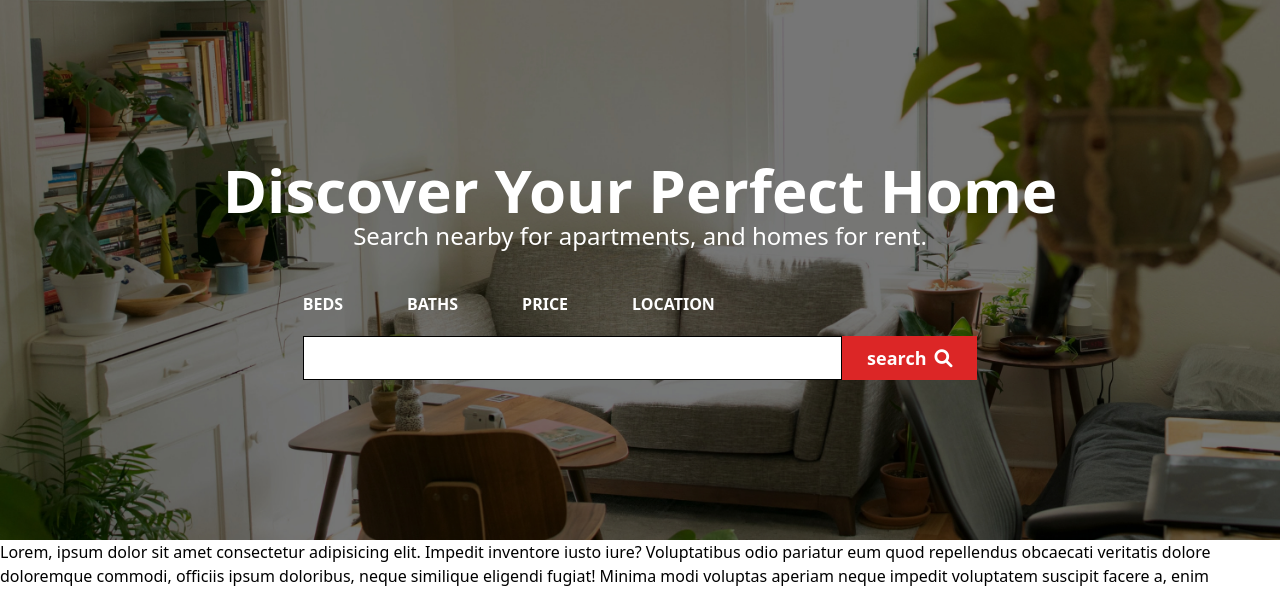
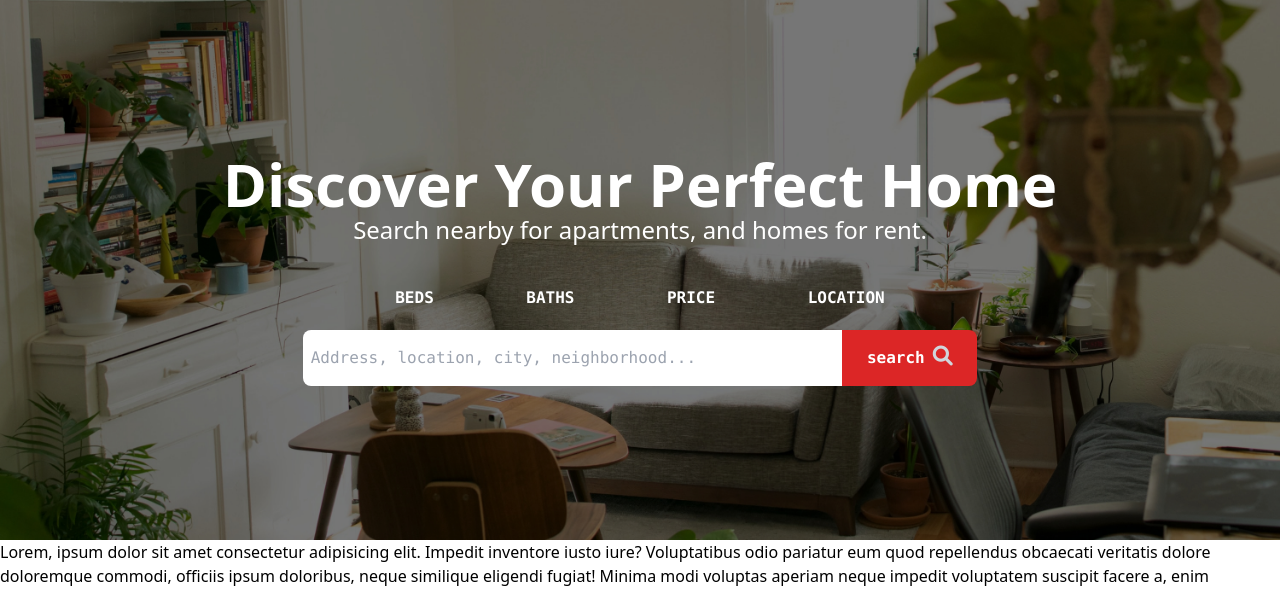
Before and after one commit to Gabriel-Rockson/isotach-global, a Django app: template templates/pages/homepage.html in a window 1280 px wide. Shown: the part 64-654 px from the top of the page. Run offline with Django 3.2, Linux system fonts and the light colour scheme; the template is opened without the code that fills it, so the values that code supplies are empty.

Commit message:
Complete mobile responsiveness of the banner

```diff
--- a/static/css/tailwind/global.css
+++ b/static/css/tailwind/global.css
@@ -399,6 +399,15 @@ Ensure the default browser behavior of the `hidden` attribute.
 .mr-2 {
   margin-right: 0.5rem;
 }
+.mt-1 {
+  margin-top: 0.25rem;
+}
+.mr-5 {
+  margin-right: 1.25rem;
+}
+.mt-2 {
+  margin-top: 0.5rem;
+}
 .block {
   display: block;
 }
@@ -456,6 +465,9 @@ Ensure the default browser behavior of the `hidden` attribute.
 .justify-around {
   justify-content: space-around;
 }
+.justify-evenly {
+  justify-content: space-evenly;
+}
 .space-y-5 > :not([hidden]) ~ :not([hidden]) {
   --tw-space-y-reverse: 0;
   margin-top: calc(1.25rem * calc(1 - var(--tw-space-y-reverse)));
@@ -468,6 +480,9 @@ Ensure the default browser behavior of the `hidden` attribute.
 }
 .self-center {
   align-self: center;
+}
+.rounded-lg {
+  border-radius: 0.5rem;
 }
 .border-2 {
   border-width: 2px;
@@ -525,8 +540,19 @@ Ensure the default browser behavior of the `hidden` attribute.
   padding-top: 0.5rem;
   padding-bottom: 0.5rem;
 }
+.py-2\.5 {
+  padding-top: 0.625rem;
+  padding-bottom: 0.625rem;
+}
+.py-4 {
+  padding-top: 1rem;
+  padding-bottom: 1rem;
+}
 .text-center {
   text-align: center;
+}
+.font-mono {
+  font-family: ui-monospace, SFMono-Regular, Menlo, Monaco, Consolas, "Liberation Mono", "Courier New", monospace;
 }
 .text-2xl {
   font-size: 1.5rem;
@@ -587,6 +613,10 @@ Ensure the default browser behavior of the `hidden` attribute.
 .text-white {
   --tw-text-opacity: 1;
   color: rgb(255 255 255 / var(--tw-text-opacity));
+}
+.text-gray-300 {
+  --tw-text-opacity: 1;
+  color: rgb(209 213 219 / var(--tw-text-opacity));
 }
 .bg-blend-saturation {
   background-blend-mode: saturation;
@@ -658,7 +688,15 @@ Ensure the default browser behavior of the `hidden` attribute.
   color: rgb(75 85 99 / var(--tw-text-opacity));
 }
 
+.focus\:outline-purple-600:focus {
+  outline-color: #9333ea;
+}
+
 @media (min-width: 640px) {
+
+  .sm\:w-4\/5 {
+    width: 80%;
+  }
 
   .sm\:text-4xl {
     font-size: 2.25rem;
@@ -670,6 +708,10 @@ Ensure the default browser behavior of the `hidden` attribute.
 
   .md\:mr-2 {
     margin-right: 0.5rem;
+  }
+
+  .md\:mt-0 {
+    margin-top: 0px;
   }
 
   .md\:inline {
@@ -684,10 +726,45 @@ Ensure the default browser behavior of the `hidden` attribute.
     display: none;
   }
 
+  .md\:w-4\/5 {
+    width: 80%;
+  }
+
+  .md\:w-1\/5 {
+    width: 20%;
+  }
+
+  .md\:flex-row {
+    flex-direction: row;
+  }
+
   .md\:space-x-5 > :not([hidden]) ~ :not([hidden]) {
     --tw-space-x-reverse: 0;
     margin-right: calc(1.25rem * var(--tw-space-x-reverse));
     margin-left: calc(1.25rem * calc(1 - var(--tw-space-x-reverse)));
+  }
+
+  .md\:rounded-r-lg {
+    border-top-right-radius: 0.5rem;
+    border-bottom-right-radius: 0.5rem;
+  }
+
+  .md\:rounded-r-none {
+    border-top-right-radius: 0px;
+    border-bottom-right-radius: 0px;
+  }
+
+  .md\:rounded-tr-none {
+    border-top-right-radius: 0px;
+  }
+
+  .md\:rounded-br-none {
+    border-bottom-right-radius: 0px;
+  }
+
+  .md\:px-20 {
+    padding-left: 5rem;
+    padding-right: 5rem;
   }
 
   .md\:text-lg {
--- a/templates/pages/homepage.html
+++ b/templates/pages/homepage.html
@@ -16,19 +16,26 @@
         rent.</p>
     </div>
 
-    <div class="mt-10 px-20">
-      <div class="flex space-x-16 text-base uppercase font-bold text-white">
+    <div class="mt-10 px-5 md:px-20 font-mono">
+      <div class="flex text-base uppercase font-bold text-white justify-evenly">
+        <!-- Add filters here -->
         <div>beds</div>
         <div>baths</div>
         <div>price</div>
         <div>location</div>
       </div>
 
-      <form action="#" method="get" class="flex mt-5">
-        <input type="text" name="search" id="search" class=" w-4/5 border py-2 px-2 border-black" />
-        <button type="submit"
-          class="w-1/5 py-2 px-2 bg-red-600 font-bold text-center text-white text-sm md:text-lg"><span
-            class="md:mr-2">search</span><i class="fa-solid fa-search hidden md:inline"></i>
+      <form action="#" method="get" class="flex flex-col md:flex-row mt-5">
+        <input
+          type="text"
+          name="search"
+          id="search"
+          class="w-full md:w-4/5 rounded-lg md:rounded-r-none py-4 px-2 focus:outline:none focus:outline-purple-600"
+          placeholder="Address, location, city, neighborhood..." />
+        <button
+          type="submit"
+          class="md:w-1/5 py-3 px-2 bg-red-600 font-bold text-center text-white text-base mt-2 md:mt-0 md:rounded-r-lg">
+          <span class="mr-2">search</span><i class="fa-solid fa-search text-xl text-gray-300"></i>
         </button>
       </form>
 
```
